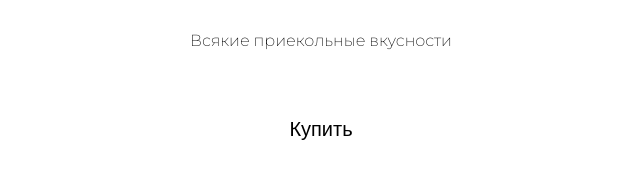
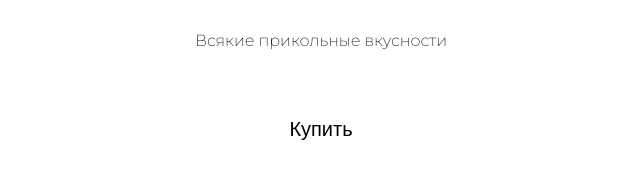
Before and after one commit to sergey5478/Telegram, a plain HTML site: page index.html in a window 1280 px wide. Shown: the part 205-384 px from the top of the page, 319-959 px from the left. Drawn offline with Linux system fonts and the light colour scheme.

Commit message:
Initial commit2

```diff
--- a/index.html
+++ b/index.html
@@ -66,7 +66,7 @@
         <div id="main">
             <h1>Онлайн магазин</h1>
             <img src="https://cdn-icons-png.flaticon.com/512/3595/3595455.png">
-            <p>Всякие приекольные вкусности</p>
+            <p>Всякие прикольные вкусности</p>
             <button id="buy">Купить</button>
 
         </div>
```
